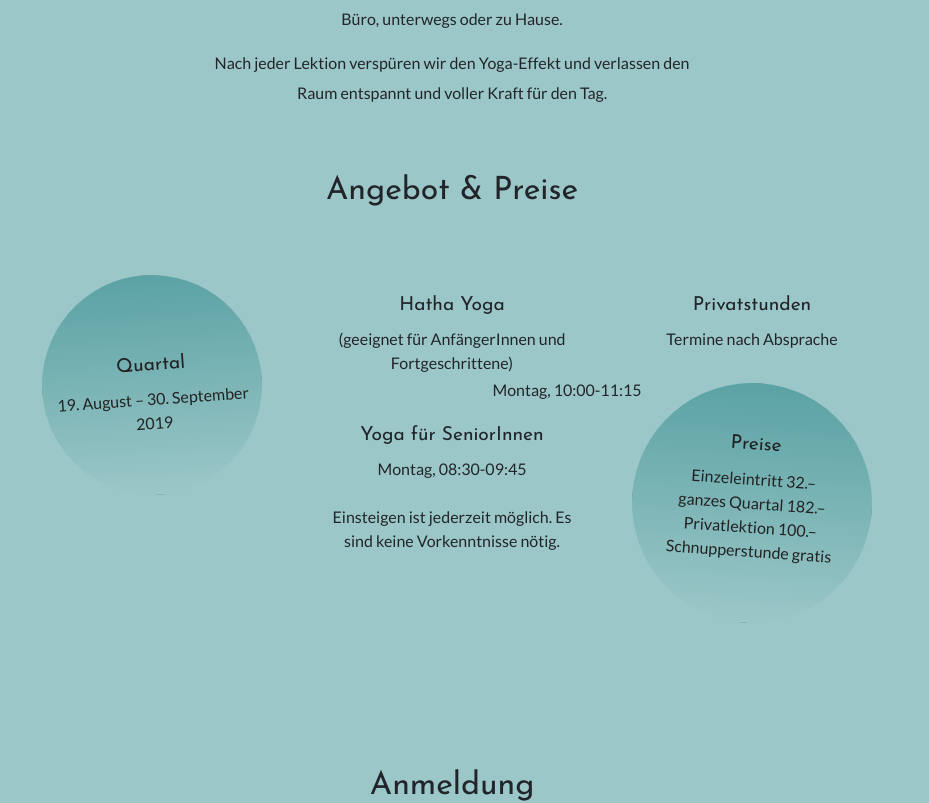
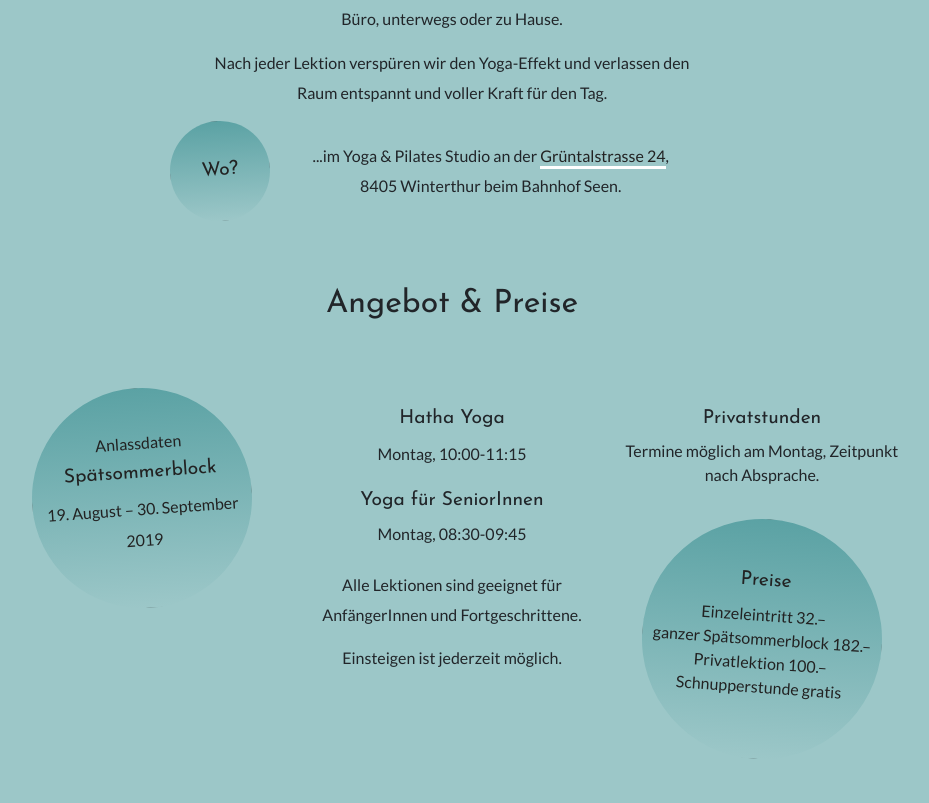
Before and after one commit to fschwander/isabelakanji, a React (Create React App) app: page / in a window 1280 px wide. Shown: the part 1264-2067 px from the top of the page, without its empty margins (188-1117 px from the left). Built offline with nearby package versions, Linux system fonts and the light colour scheme.

Commit message:
adjusted content

```diff
--- a/src/App.js
+++ b/src/App.js
@@ -14,8 +14,8 @@ export default function App() {
       <Header/>
       <div className='contentContainer'>
         <Content/>
-        <Footer/>
       </div>
+      <Footer/>
     </div>
   );
 }
--- a/src/App.scss
+++ b/src/App.scss
@@ -2,11 +2,13 @@
   display: flex;
   flex-direction: column;
   align-items: center;
-  margin: 0 1em;
   padding-top: 56px;
   padding-bottom: 10vh;
 
-  .contentContainer > * {
-    padding: 2em 0 3em;
+  .contentContainer {
+    margin: 0 1em;
+    & > * {
+      padding: 2em 0 3em;
+    }
   }
 }
--- a/src/components/Content.js
+++ b/src/components/Content.js
@@ -5,14 +5,17 @@ import './Content.scss';
 export default function Content() {
 
   return (
-    <div id='Content' className='Content'>
+    <Container id='Content' className='Content'>
       <Introduction/>
       <Events/>
-    </div>
+    </Container>
   )
 }
 
 function Introduction() {
+  let googleStudioLocation = 'https://www.google.com/maps/place/Gr%C3%BCntalstrasse+24,+8405+Winterthur/@47.4853956,8.7672866,19.28z/data=!4m5!3m4!1s0x479a99de5e600857:0x205bd682ed3e7a99!8m2!3d47.4854459!4d8.7677075';
+  let locationLink = <a target='_blank' rel='noopener noreferrer' href={googleStudioLocation}>Grüntalstrasse 24</a>
+
   return (
     <div id='Introduction' className='Introduction'>
       <h2>Sanfte Hatha Yoga-Lektionen mit Isabel Akanji</h2>
@@ -24,6 +27,17 @@ function Introduction() {
         unterwegs oder zu Hause.</p>
       <p>Nach jeder Lektion verspüren wir den Yoga-Effekt und verlassen den Raum
         entspannt und voller Kraft für den Tag.</p>
+
+      <Row className='rendezvousContainer'>
+        <Col sm={1} md={2}/>
+        <Col sm={3} md={2}>
+          <h3 className='bubble'>Wo?</h3>
+        </Col>
+        <Col sm={7} md={5}>
+          <p>...im Yoga & Pilates Studio an der {locationLink}, 8405 Winterthur beim Bahnhof Seen.</p>
+        </Col>
+        <Col sm={1} md={3}/>
+      </Row>
     </div>
   )
 }
@@ -33,41 +47,43 @@ function Events() {
     <div id='Events' className='Events'>
       <h2>Angebot & Preise</h2>
 
-      <Container>
       <Row>
         <Col md={4}>
           <div className='semesterContainer bubble'>
-              <h3>Quartal</h3>
-              <div>19. August – 30. September 2019</div>
+            <p>Anlassdaten</p>
+            <h3>Spätsommerblock</h3>
+            <p>19. August – 30. September 2019</p>
           </div>
 
         </Col>
 
         <Col md={4}>
           <h3>Hatha Yoga</h3>
-            <div>(geeignet für AnfängerInnen und Fortgeschrittene)</div>
           <p>Montag, 10:00-11:15</p>
 
           <h3>Yoga für SeniorInnen</h3>
           <div>Montag, 08:30-09:45</div>
 
-            <div className='padding-top'>Einsteigen ist jederzeit möglich. Es sind keine Vorkenntnisse nötig.</div>
+          <p className='padding-top'>Alle Lektionen sind geeignet für AnfängerInnen
+            und Fortgeschrittene.</p>
+          <p>Einsteigen ist jederzeit möglich. </p>
+
+
         </Col>
 
         <Col md={4}>
           <h3>Privatstunden</h3>
-            <div>Termine nach Absprache</div>
+          <div>Termine möglich am Montag, Zeitpunkt nach Absprache.</div>
 
           <div className='pricesContainer bubble'>
             <h3>Preise</h3>
             <div>Einzeleintritt 32.–</div>
-              <div>ganzes Quartal 182.–</div>
+            <div>ganzer Spätsommerblock 182.–</div>
             <div>Privatlektion 100.–</div>
             <div>Schnupperstunde gratis</div>
           </div>
         </Col>
       </Row>
-      </Container>
     </div>
   )
 }
--- a/src/components/Content.scss
+++ b/src/components/Content.scss
@@ -5,6 +5,23 @@
 
   .padding-top {
     padding-top: 1.5em;
+  }
+
+  .rendezvousContainer {
+    display: flex;
+    align-items: center;
+
+    p {
+      padding: 0;
+      margin: auto;
+    }
+
+    .bubble {
+      transform: rotate(-4deg);
+      margin: auto;
+      width: 100px;
+      height: 100px;
+    }
   }
 
   .semesterContainer {
@@ -19,10 +36,5 @@
     width: 240px;
     height: 240px;
     transform: rotate(4deg);
-
-    h3 {
-      transform: translateY(-0.5em);
-      margin: 0;
-    }
   }
 }
--- a/src/components/Footer.js
+++ b/src/components/Footer.js
@@ -3,24 +3,27 @@ import React from 'react';
 
 export default function Footer() {
   let emailLink = <a href='mailto:kontakt@isabelakanji.ch'>E-Mail</a>;
-  let studioLink = <a href='https://www.yoga-pilates-winterthur.ch/'>Yoga & Pilates</a>
+  let studioLink = <a href='https://www.yoga-pilates-winterthur.ch/' target='_blank' rel='noopener noreferrer'>Yoga & Pilates</a>
 
-  let googleStudioLocation = 'https://www.google.com/maps/place/yoga-pilates/@47.4855158,8.7655516,17z/data=!3m1!4b1!4m5!3m4!1s0x479a99de5e600857:0x8cc78893708f4992!8m2!3d47.4855158!4d8.7677403';
+  let googleStudioLocation = 'https://www.google.com/maps/place/Gr%C3%BCntalstrasse+24,+8405+Winterthur/@47.4853956,8.7672866,19.28z/data=!4m5!3m4!1s0x479a99de5e600857:0x205bd682ed3e7a99!8m2!3d47.4854459!4d8.7677075';
   let locationLink = <a target='_blank' rel='noopener noreferrer' href={googleStudioLocation}>Grüntalstrasse 24</a>
 
 
   return (
     <div id='Footer' className='Footer'>
+
       <h2>Anmeldung</h2>
 
       <p>Anmeldungen für Schnupper-, Einzel- und Privatstunden spätestens bis Sonntagabend per Mail oder Telefon. Danke!</p>
 
       <div className='bubbleContainer'>
+
         <div className='personBubble bubble'>
-          <span>Isabel Akanji</span>
+          <h3>Isabel Akanji</h3>
           <span>077 445 23 47</span>
           <span>{emailLink}</span>
         </div>
+
         <div className='studioContainer'>
           <div className='studioBubble bubble'>
             <span>im Studio</span>
@@ -30,8 +33,8 @@ export default function Footer() {
             <span>{locationLink}</span>
             <span>8405 Winterthur</span>
           </div>
+        </div>
 
-        </div>
       </div>
     </div>
   )
--- a/src/components/Footer.scss
+++ b/src/components/Footer.scss
@@ -13,7 +13,7 @@
     flex-direction: row;
     justify-content: center;
     overflow: hidden;
-    padding: 2em 0;
+    padding: 2em 0 5em;
 
     .personBubble {
       transform: translate(1em, 0) rotate(-8deg);
--- a/src/components/Header.scss
+++ b/src/components/Header.scss
@@ -25,18 +25,17 @@
   .topBackground {
     position: fixed;
     top: -56px;
-    z-index: -1;
-    height: 50vh;
+    height: 80vh;
     width: 100vw;
+    z-index: -2;
   }
 
   .logoContainer {
     transform-origin: bottom center;
     border-radius: 50%;
     box-shadow: 0 0 0 10px white;
-
     transition: opacity 50ms linear;
-    //z-index: -1;
+    z-index: -1;
 
     .Logo {
       max-width: 50vw;
--- a/src/index.scss
+++ b/src/index.scss
@@ -29,10 +29,9 @@ html {
     }
 
     p {
-      margin: auto auto 0.8em;
+      margin: 0 auto 0.8em;
+      max-width: 500px;
       text-align: center;
-      width: 500px;
-      max-width: 90vw;
       line-height: 1.9em;
     }
 
@@ -58,6 +57,11 @@ html {
       background-color: $clr_black;
       background-image: linear-gradient(to bottom, $clr_green_dark, $clr_green);
       color: $clr_black;
+
+      h3 {
+        transform: translateY(-0.5em);
+        margin: 0;
+      }
     }
   }
 }
```
Lines whose indentation alone changed are shown as unchanged.
